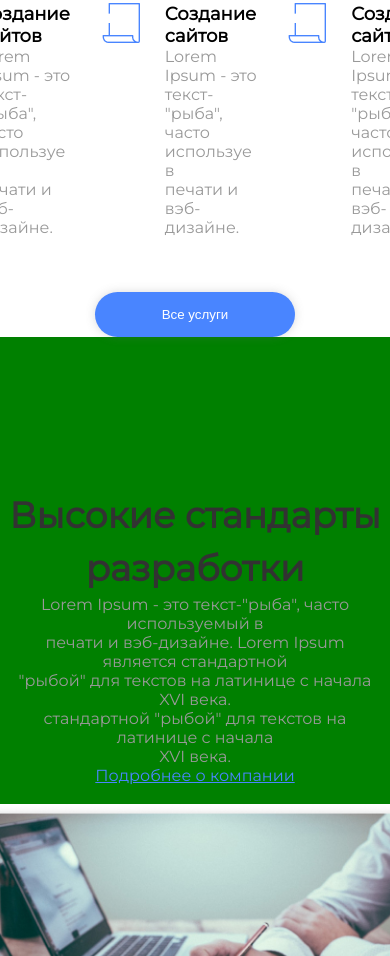
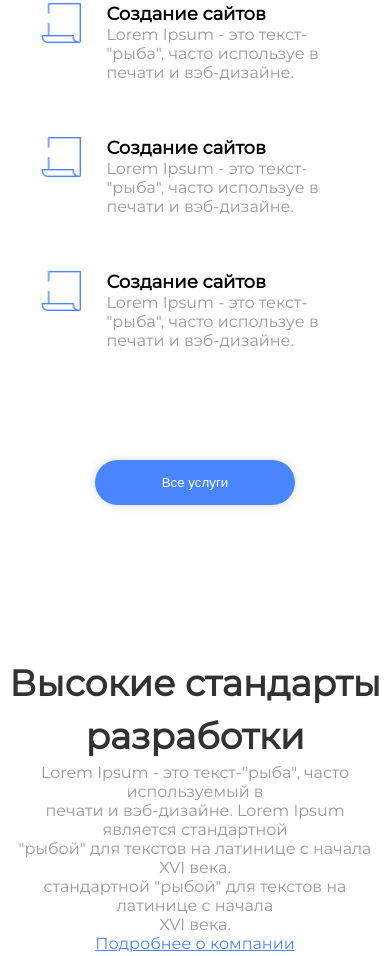
Before and after one commit to Volodya12yo/Volodya12yo.github.io, a plain HTML site: page index.html in a window 390 px wide. Shown: the part 1468-2424 px from the top of the page. Drawn offline with Linux system fonts and the light colour scheme.

Commit message:
first commit

```diff
--- a/css/style.css
+++ b/css/style.css
@@ -174,7 +174,7 @@ color: #4985FF;
 }
 @media (max-width: 699px) and (min-width: 300px){
   .standart{
-    background: green;
+    background: white;
     flex-direction: column;
     align-items:center;
     text-align: center;
@@ -187,4 +187,12 @@ color: #4985FF;
 .standart-txt-box{
   margin-right: 0;
 }
+.items-box{
+    display: flex;
+    flex-direction: column;
+    margin-bottom: 55px;
 }
+.box{
+margin-bottom: 55px;
+}
+}
```
